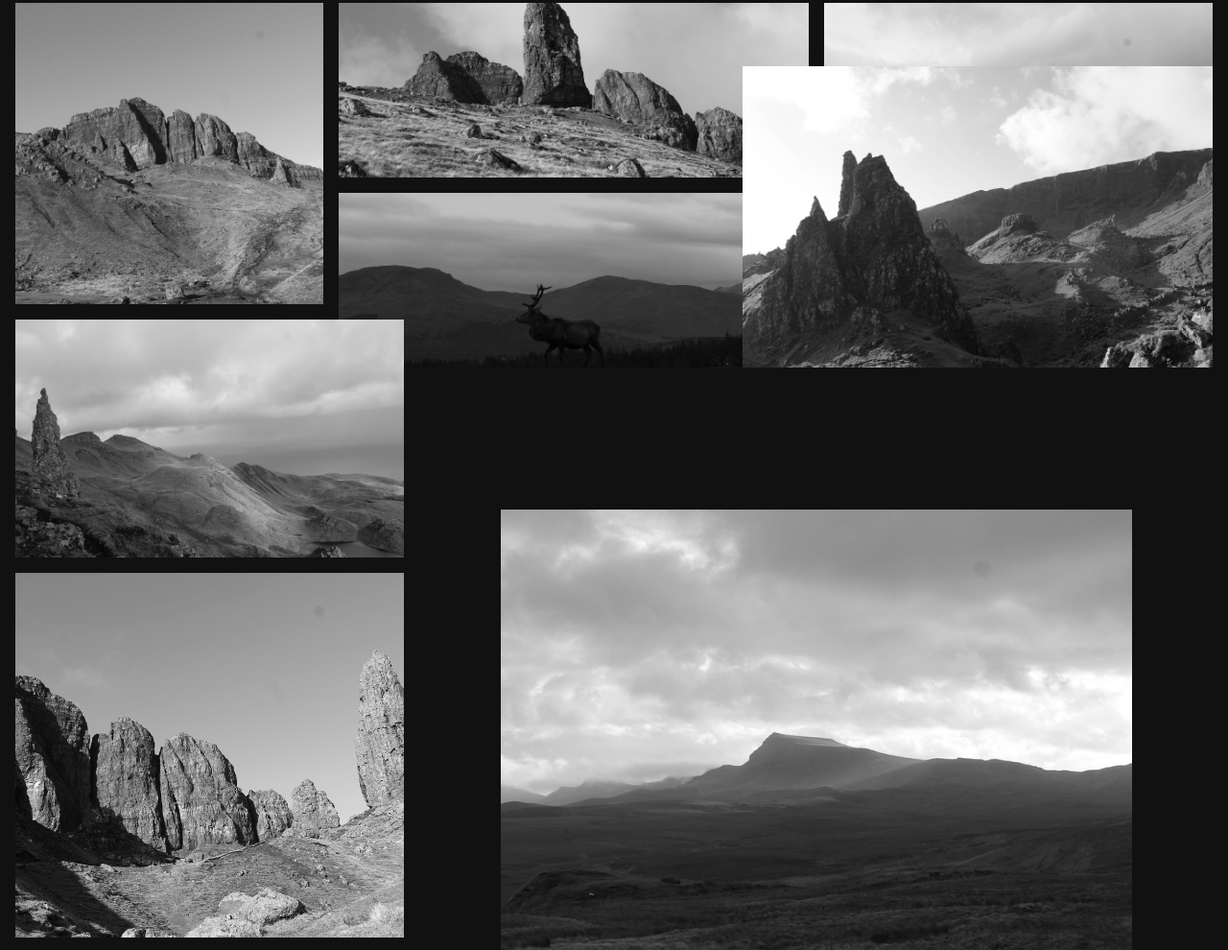
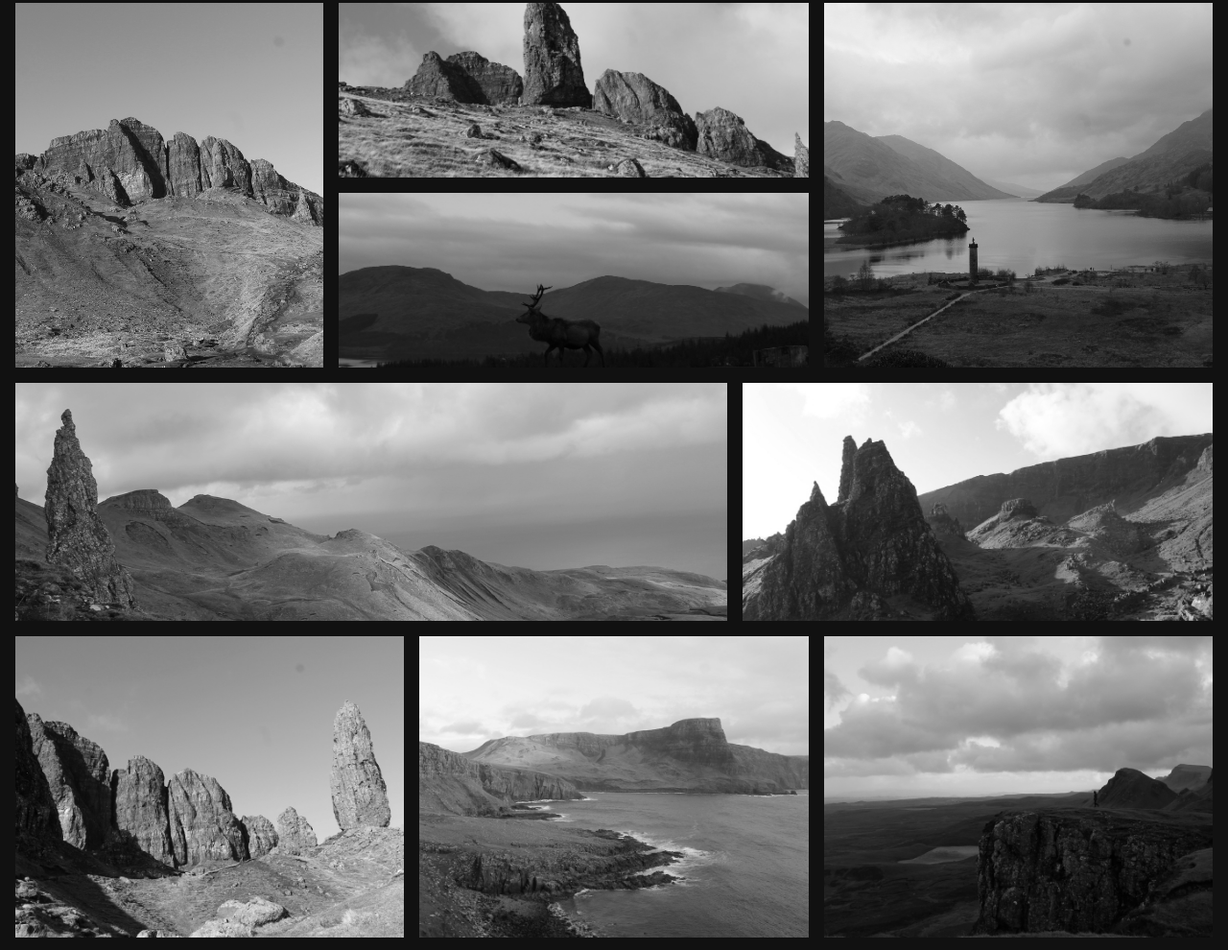
Before and after one commit to menep/gallery, a website built with webpack: page app/index.html in a window 1280 px wide. Shown: the part 937-1927 px from the top of the page at 96% size. Built offline with nearby package versions, Linux system fonts and the light colour scheme.

Commit message:
fix grid at low resolution

```diff
--- a/app/src/assets/styles/layout/_grid.scss
+++ b/app/src/assets/styles/layout/_grid.scss
@@ -141,8 +141,8 @@
 	}
 
 	&__018 {
-		grid-column: 7/15;
-		grid-row: 23/32;
+		grid-column: 6/16;
+		grid-row: 21/35;
 		background-image: url('../imgs/lowres/scotland_lowres_018.JPG');
 	}
 
--- a/app/src/assets/styles/mediaq/_mediaq.scss
+++ b/app/src/assets/styles/mediaq/_mediaq.scss
@@ -1,4 +1,9 @@
 @media (max-width: 1300px) {
+	.app {
+		&__container {
+			grid-template-rows: repeat(39, 50px);
+		}
+	}
 	.header {
 		&__container {
 			grid-column: 1/16;
@@ -23,7 +28,7 @@
 		}
 		&__002 {
 			grid-column: 6/12;
-      grid-row: 10/14;
+			grid-row: 10/15;
 		}
 		&__003 {
 			grid-column: 5/11;
@@ -34,6 +39,8 @@
 			grid-row: 6/12;
 		}
 		&__005 {
+			grid-column: 1/6;
+			grid-row: 10/15;
 		}
 		&__006 {
 			grid-column: 1/5;
@@ -57,10 +64,36 @@
 		}
 		&__011 {
 			grid-column: 1/5;
+			grid-row: 15/21;
 		}
 		&__012 {
 			grid-column: 5/11;
 			grid-row: 15/18;
 		}
+		&__013 {
+			grid-column: 1/10;
+			grid-row: 21/25;
+		}
+		&__014 {
+			grid-column: 1/9;
+		}
+		&__015{
+			grid-row: 21/25;
+		}
+		&__016 {
+			grid-row: 25/30;
+		}
+		&__018 {
+			grid-column: 6/16;
+			grid-row: 30/35;
+		}
+		&__020 {
+			grid-row: 25/30;
+			grid-column: 11/16;
+		}
+		&__021 {
+			grid-row: 25/30;
+			grid-column: 6/11;
 		}
 	}
+}
```
Also changed, not shown: README.md. Lines whose indentation alone changed are shown as unchanged.
